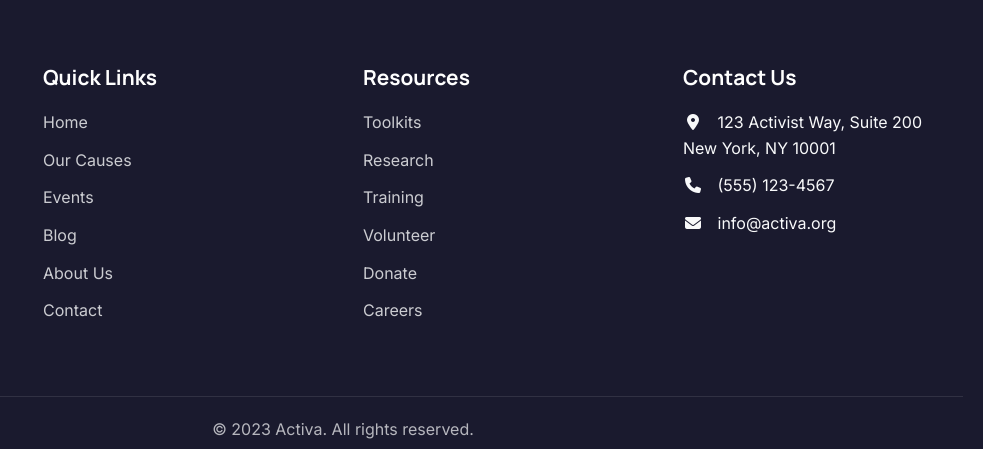
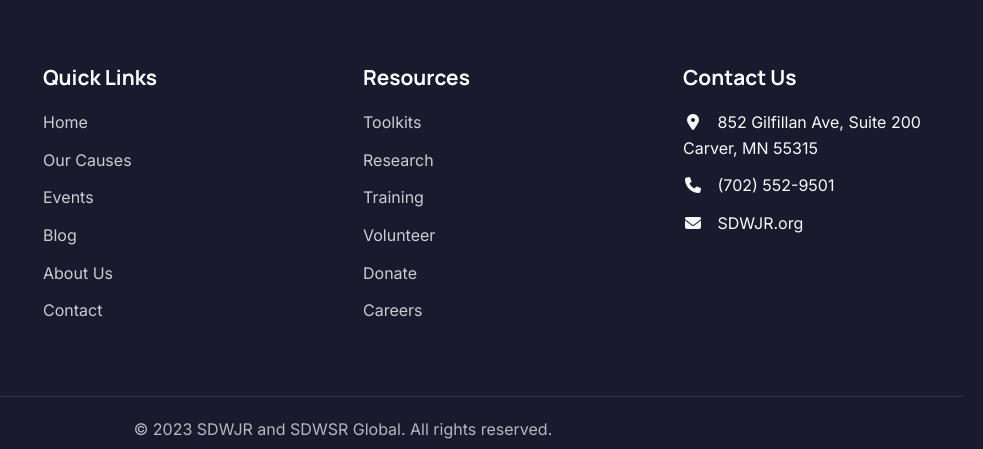
Before and after one commit to thevoiceofactivist/website, a plain HTML site: page index.html in a window 1280 px wide. Shown: the part 1523-1972 px from the top of the page, 297-1280 px from the left. Drawn offline with Linux system fonts and the light colour scheme.

Commit message:
Update index.html

```diff
--- a/index.html
+++ b/index.html
@@ -124,7 +124,9 @@
                     <h3>ACTIVA</h3>
                     <p>A global platform connecting activists, organizers, and concerned citizens to create meaningful change.</p>
                     <div class="social-links">
-                        <a href="#"><i class="fab fa-twitter"></i></a>
+                     <a href="https://x.com/SdwjrGlobal" target="_blank" rel="noopener noreferrer">
+  <i class="fab fa-twitter"></i>
+</a>
                         <a href="#"><i class="fab fa-facebook-f"></i></a>
                         <a href="#"><i class="fab fa-instagram"></i></a>
                         <a href="#"><i class="fab fa-linkedin-in"></i></a>
@@ -156,14 +158,14 @@
                 <div class="footer-col footer-contact">
                     <h4>Contact Us</h4>
                     <ul>
-                        <li><i class="fas fa-map-marker-alt"></i> 123 Activist Way, Suite 200<br>New York, NY 10001</li>
-                        <li><i class="fas fa-phone"></i> (555) 123-4567</li>
-                        <li><i class="fas fa-envelope"></i> info@activa.org</li>
+                        <li><i class="fas fa-map-marker-alt"></i> 852 Gilfillan Ave, Suite 200<br>Carver, MN 55315</li>
+                        <li><i class="fas fa-phone"></i> (702) 552-9501</li>
+                        <li><i class="fas fa-envelope"></i> SDWJR.org</li>
                     </ul>
                 </div>
             </div>
             <div class="footer-bottom">
-                <p>&copy; 2023 Activa. All rights reserved.</p>
+                <p>&copy; 2023 SDWJR and SDWSR Global. All rights reserved.</p>
                 <div class="footer-legal">
                     <a href="privacy.html">Privacy Policy</a>
                     <a href="terms.html">Terms of Service</a>
```
